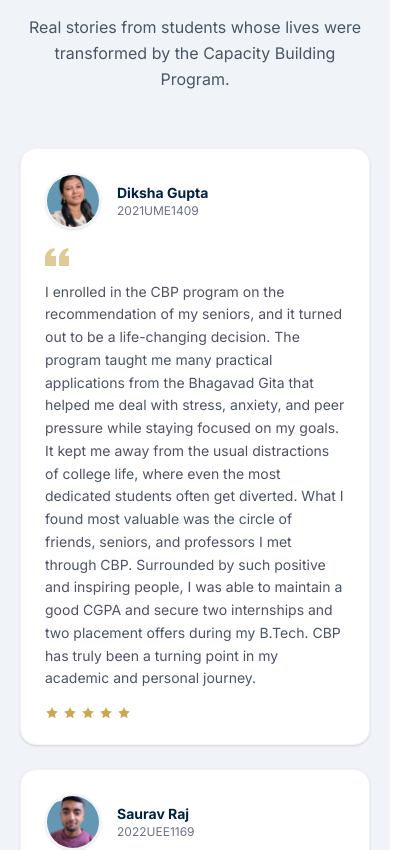
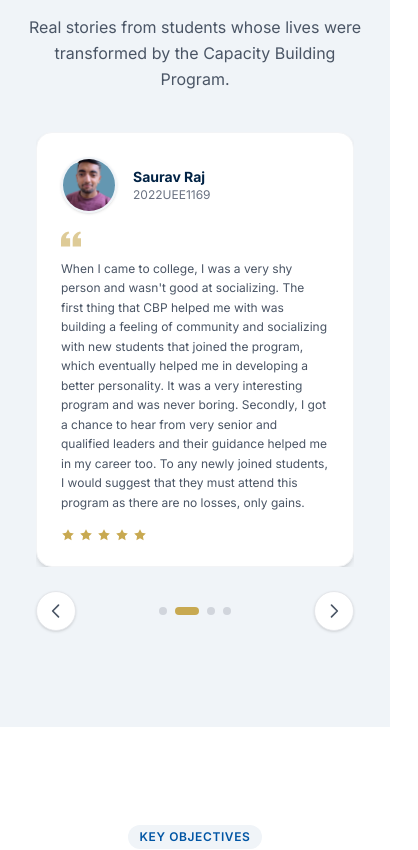
Before and after one commit to cbpmnit/CBP-7.0, a Next.js app in the folder frontend/: page / in a window 390 px wide. Shown: the part 4387-5237 px from the top of the page, 418 px wide, since content can reach past the window. Built offline with nearby package versions, Linux system fonts and the light colour scheme.

Commit message:
Testinomials section updated

```diff
--- a/frontend/src/components/sections/FeedbackSection.tsx
+++ b/frontend/src/components/sections/FeedbackSection.tsx
@@ -1,3 +1,6 @@
+"use client"
+
+import { useState, useEffect } from "react"
 import Image from "next/image"
 import Reveal from "@/components/animations/RevealOnScroll"
 
@@ -33,6 +36,24 @@ const testimonials = [
 ]
 
 export default function FeedbackSection() {
+  const [currentIndex, setCurrentIndex] = useState(0)
+
+  const handleNext = () => {
+    setCurrentIndex((prev) => (prev + 1) % testimonials.length)
+  }
+
+  const handlePrev = () => {
+    setCurrentIndex((prev) => (prev - 1 + testimonials.length) % testimonials.length)
+  }
+
+  useEffect(() => {
+    const timer = setInterval(() => {
+      handleNext()
+    }, 4500) // Slide automatically every 4.5 seconds
+
+    return () => clearInterval(timer)
+  }, [])
+
   return (
     <section className="bg-mnit-light py-24 sm:py-32">
       <div className="mx-auto max-w-7xl px-5 lg:px-8">
@@ -55,7 +76,8 @@ export default function FeedbackSection() {
           </Reveal>
         </div>
 
-        <div className="mt-14 grid gap-6 sm:grid-cols-2 lg:grid-cols-4">
+        {/* 1. Desktop Layout (Static Grid) */}
+        <div className="hidden md:grid mt-14 gap-6 md:grid-cols-2 lg:grid-cols-4">
           {testimonials.map((t, i) => (
             <Reveal key={t.name} delay={i * 100}>
               <div className="flex h-full flex-col rounded-2xl border border-gray-100 bg-white p-6 shadow-sm transition duration-300 hover:shadow-lg hover:border-mnit-blue/20">
@@ -107,6 +129,113 @@ export default function FeedbackSection() {
             </Reveal>
           ))}
         </div>
+
+        {/* 2. Mobile Layout (Slider Carousel) */}
+        <div className="block md:hidden mt-10 relative px-4">
+          <div className="overflow-hidden min-h-[350px] flex items-center justify-center">
+            {testimonials.map((t, idx) => (
+              <div
+                key={t.name}
+                className={`w-full transition-all duration-500 ease-in-out transform ${
+                  idx === currentIndex
+                    ? "opacity-100 translate-x-0 relative"
+                    : "opacity-0 absolute translate-x-12 pointer-events-none"
+                }`}
+              >
+                <div className="flex flex-col rounded-2xl border border-gray-100 bg-white p-6 shadow-md">
+                  <div className="flex items-center gap-4">
+                    <div className="relative h-14 w-14 shrink-0 overflow-hidden rounded-full border-2 border-mnit-light shadow-sm">
+                      <Image
+                        src={t.image}
+                        alt={t.name}
+                        fill
+                        className="object-cover"
+                      />
+                    </div>
+                    <div className="min-w-0">
+                      <h3 className="text-sm font-bold text-mnit-navy truncate">
+                        {t.name}
+                      </h3>
+                      <p className="text-xs text-gray-500 truncate">
+                        {t.rollNumber}
+                      </p>
+                    </div>
+                  </div>
+
+                  <div className="mt-4 flex-1">
+                    <svg
+                      className="h-5 w-5 text-mnit-gold/60"
+                      fill="currentColor"
+                      viewBox="0 0 24 24"
+                    >
+                      <path d="M14.017 21v-7.391c0-5.704 3.731-9.57 8.983-10.609l.995 2.151c-2.432.917-3.995 3.638-3.995 5.849h4.995v10h-9.983zm-14.017 0v-7.391c0-5.704 3.731-9.57 8.983-10.609l.995 2.151c-2.432.917-3.995 3.638-3.995 5.849h4.995v10h-9.983z" />
+                    </svg>
+                    <p className="mt-2.5 text-xs sm:text-sm leading-relaxed text-gray-600">
+                      {t.quote}
+                    </p>
+                  </div>
+
+                  <div className="mt-4 flex items-center justify-between">
+                    <div className="flex items-center gap-1">
+                      {[1, 2, 3, 4, 5].map((star) => (
+                        <svg
+                          key={star}
+                          className="h-3.5 w-3.5 text-mnit-gold"
+                          fill="currentColor"
+                          viewBox="0 0 24 24"
+                        >
+                          <path d="M12 2l3.09 6.26L22 9.27l-5 4.87 1.18 6.88L12 17.77l-6.18 3.25L7 14.14 2 9.27l6.91-1.01L12 2z" />
+                        </svg>
+                      ))}
+                    </div>
+                  </div>
+                </div>
+              </div>
+            ))}
+          </div>
+
+          {/* Navigation Controls */}
+          <div className="mt-6 flex items-center justify-between">
+            {/* Prev Button */}
+            <button
+              onClick={handlePrev}
+              className="flex h-10 w-10 items-center justify-center rounded-full border border-gray-200 bg-white shadow-sm transition hover:bg-gray-50 hover:scale-105 active:scale-95"
+              aria-label="Previous slide"
+            >
+              <svg className="h-5 w-5 text-gray-600" fill="none" viewBox="0 0 24 24" stroke="currentColor" strokeWidth={2}>
+                <path strokeLinecap="round" strokeLinejoin="round" d="M15 19l-7-7 7-7" />
+              </svg>
+            </button>
+
+            {/* Pagination Dots */}
+            <div className="flex gap-2">
+              {testimonials.map((_, idx) => (
+                <button
+                  key={idx}
+                  onClick={() => setCurrentIndex(idx)}
+                  className={`h-2 rounded-full transition-all duration-300 ${
+                    idx === currentIndex
+                      ? "w-6 bg-mnit-gold"
+                      : "w-2 bg-gray-300 hover:bg-gray-400"
+                  }`}
+                  aria-label={`Go to slide ${idx + 1}`}
+                />
+              ))}
+            </div>
+
+            {/* Next Button */}
+            <button
+              onClick={handleNext}
+              className="flex h-10 w-10 items-center justify-center rounded-full border border-gray-200 bg-white shadow-sm transition hover:bg-gray-50 hover:scale-105 active:scale-95"
+              aria-label="Next slide"
+            >
+              <svg className="h-5 w-5 text-gray-600" fill="none" viewBox="0 0 24 24" stroke="currentColor" strokeWidth={2}>
+                <path strokeLinecap="round" strokeLinejoin="round" d="M9 5l7 7-7 7" />
+              </svg>
+            </button>
+          </div>
+        </div>
+
       </div>
     </section>
   )
--- a/frontend/src/components/sections/TeamSection.tsx
+++ b/frontend/src/components/sections/TeamSection.tsx
@@ -33,10 +33,10 @@ export default function TeamSection() {
       <div className="mx-auto max-w-7xl px-5 lg:px-8">
         <div className="mx-auto max-w-2xl text-center">
           <span className="inline-block rounded-full bg-mnit-light px-3 py-1 text-xs font-semibold text-mnit-accent uppercase tracking-wider">
-            Our Team
+            Our Advisers
           </span>
           <h2 className="mt-4 text-3xl font-bold tracking-tight text-mnit-navy sm:text-4xl">
-            Meet the Organizers
+            Meet the Advisers
           </h2>
           <p className="mt-4 text-base leading-relaxed text-gray-600">
             The CBP 7.0 is spearheaded by dedicated faculty members and the
```
